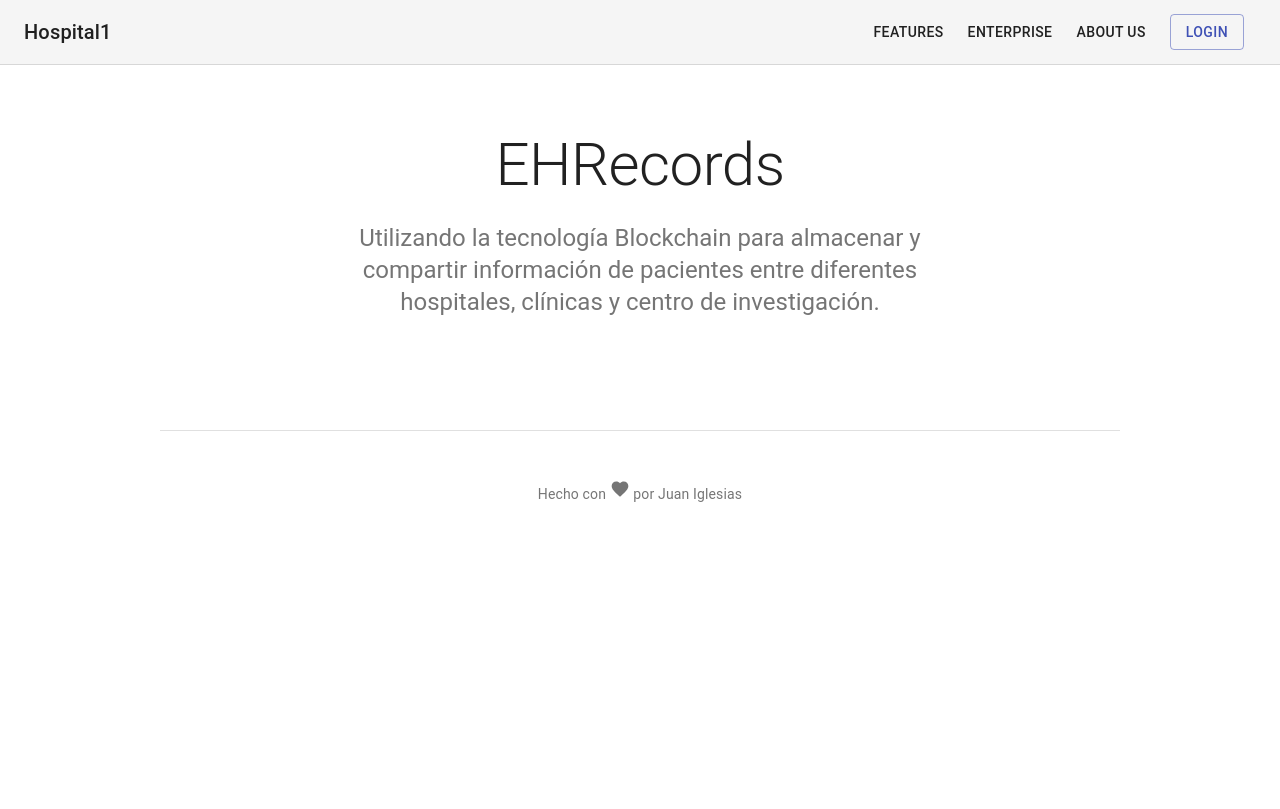
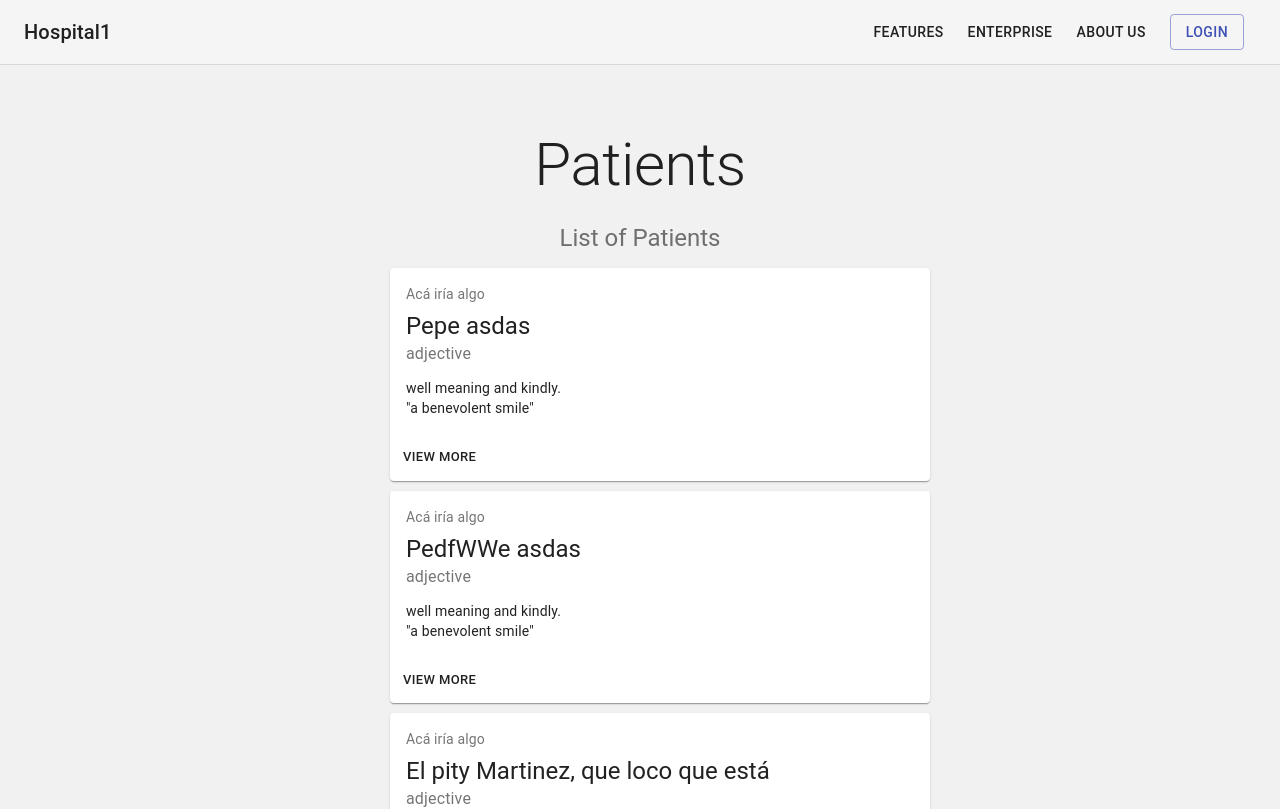
Before and after one commit to juaiglesias/ehrecords-hyperledger-blockchain, a React (Create React App) app in the folder web-app/: page /patients in a window 1280 px wide. Shown: the top 809 px of the page. Built offline with nearby package versions, Linux system fonts and the light colour scheme.

Commit message:
Showing patients cards

```diff
--- a/web-app/package.json
+++ b/web-app/package.json
@@ -7,6 +7,7 @@
     "@material-ui/icons": "^4.2.1",
     "react": "^16.8.6",
     "react-dom": "^16.8.6",
+    "react-router-dom": "^5.0.1",
     "react-scripts": "3.0.1"
   },
   "scripts": {
--- a/web-app/src/components/App.css
+++ b/web-app/src/components/App.css
@@ -1,6 +1,6 @@
-/*.App {
-  text-align: center;
-}*/
+.App {
+  background-color: #f1f1f1
+}
 
 .App-header {
   background-color: #282c34;
--- a/web-app/src/components/App.js
+++ b/web-app/src/components/App.js
@@ -1,16 +1,28 @@
 import React from 'react';
-import MenuAppBar from './appMenuBar/AppMenuBar';
-import AppFooter from './appFooter/AppFooter';
-import AppBody from './appBody/AppBody';
+import MenuBar from './menuBar/MenuBar';
+import Home from './home/Home';
+import PrincipalPage from './principalPage/PrincipalPage';
+import CssBaseline from '@material-ui/core/CssBaseline';
+
 import './App.css';
+import Footer from './footer/Footer';
+import {BrowserRouter as Router, Switch, Route} from 'react-router-dom';
 
 function App() {
   return (
-    <div className="App">
-      <MenuAppBar/>
-      <AppBody />
-      <AppFooter/>
-    </div>
+    <React.Fragment>
+      <CssBaseline />
+      <Router>
+        <div className="App">
+          <MenuBar/>
+          <Switch>
+            <Route path="/" exact component={Home} />
+            <Route path="/patients" component={PrincipalPage} />
+          </Switch>
+          <Footer/>
+        </div>
+      </Router>
+    </React.Fragment>
   );
 }
 
--- a/web-app/src/components/appFooter/AppFooter.js
+++ b/web-app/src/components/footer/Footer.js
@@ -17,7 +17,7 @@ const useStyles = makeStyles(theme => ({
     },
 }));
 
-export default function AppFooter() {
+export default function Footer() {
     const classes = useStyles();
 
     return (
--- a/web-app/src/components/appBody/AppBody.js
+++ b/web-app/src/components/home/Home.js
@@ -2,8 +2,6 @@ import React from 'react';
 import { Container } from '@material-ui/core';
 import Typography from '@material-ui/core/Typography';
 import { makeStyles } from '@material-ui/core/styles';
-import Box from '@material-ui/core/Box';
-
 
 const useStyles = makeStyles(theme => ({
     heroContent: {
@@ -13,7 +11,7 @@ const useStyles = makeStyles(theme => ({
     },
 }));
 
-export default function AppBody() {
+export default function Home() {
     const classes = useStyles();
 
     return (
--- a/web-app/src/components/appMenuBar/AppMenuBar.js
+++ b/web-app/src/components/menuBar/MenuBar.js
@@ -21,7 +21,7 @@ const useStyles = makeStyles(theme => ({
   },
 }));
 
-export default function AppMenuBar() {
+export default function MenuBar() {
   const classes = useStyles();
 
   return (
@@ -41,7 +41,7 @@ export default function AppMenuBar() {
               About Us
             </Link>
           </nav>
-          <Button href="#" color="primary" variant="outlined" className={classes.link}>
+          <Button href="/patients/" color="primary" variant="outlined" className={classes.link}>
             Login
           </Button>
         </Toolbar>
--- /dev/null
+++ b/web-app/src/components/patient/PatientSummaryCard.js
@@ -0,0 +1,53 @@
+import React from 'react';
+import { makeStyles } from '@material-ui/core/styles';
+import Card from '@material-ui/core/Card';
+import CardActions from '@material-ui/core/CardActions';
+import CardContent from '@material-ui/core/CardContent';
+import Button from '@material-ui/core/Button';
+import Typography from '@material-ui/core/Typography';
+
+const useStyles = makeStyles({
+    card: {
+      minWidth: 275,
+      margin: '10px',
+    },
+    bullet: {
+      display: 'inline-block',
+      margin: '0 2px',
+      transform: 'scale(0.8)',
+    },
+    title: {
+      fontSize: 14,
+    },
+    pos: {
+      marginBottom: 12,
+    },
+});
+
+export default function PatientSummaryCard(props) {
+    const classes = useStyles();
+
+    return (
+        <Card className={classes.card}>
+          <CardContent>
+            <Typography className={classes.title} color="textSecondary" gutterBottom>
+              Acá iría algo
+            </Typography>
+            <Typography variant="h5" component="h2">
+              {props.value.firstName} {props.value.lastName}
+            </Typography>
+            <Typography className={classes.pos} color="textSecondary">
+              adjective
+            </Typography>
+            <Typography variant="body2" component="p">
+              well meaning and kindly.
+              <br />
+              {'"a benevolent smile"'}
+            </Typography>
+          </CardContent>
+          <CardActions>
+            <Button size="small">View More</Button>
+          </CardActions>
+        </Card>
+    );
+}
--- /dev/null
+++ b/web-app/src/components/patientList/PatientList.js
@@ -0,0 +1,16 @@
+import React from 'react';
+
+import PatientSummaryCard from '../patient/PatientSummaryCard';
+
+export default function PatientList(props) {
+    const patients = props.patients;
+    const listPatients = patients.map((patient) =>
+        <PatientSummaryCard key={patient.id} value={patient} />
+    );
+
+    return (
+        <ul>
+            {listPatients}
+        </ul>
+    );
+}
--- /dev/null
+++ b/web-app/src/components/principalPage/PrincipalPage.js
@@ -0,0 +1,37 @@
+import React from 'react';
+import { Container } from '@material-ui/core';
+import Typography from '@material-ui/core/Typography';
+import { makeStyles } from '@material-ui/core/styles';
+
+import PatientList from '../patientList/PatientList';
+
+
+const useStyles = makeStyles(theme => ({
+    heroContent: {
+        padding: theme.spacing(8, 0, 6),
+        justifyContent: 'center',
+        alignItems: 'center',
+    },
+}));
+
+export default function PrincipalPage() {
+    const classes = useStyles();
+
+    const pacientes = [
+            {'id': 'A', 'firstName': 'Pepe', 'lastName': 'asdas'},
+            {'id': 'B', 'firstName': 'PedfWWe', 'lastName': 'asdas'},
+            {'id': 'C', 'firstName': 'El pity Martinez, que loco que está'}
+    ];
+
+    return (
+        <Container maxWidth="sm" component="main" className={classes.heroContent}>
+            <Typography component="h1" variant="h2" align="center" color="textPrimary" gutterBottom>
+            Patients
+            </Typography>
+            <Typography variant="h5" align="center" color="textSecondary" component="p">
+                List of Patients
+            </Typography>
+            <PatientList patients={pacientes} />
+        </Container>
+    );
+}
```
Also changed, not shown: 1 other file (tests, documents, lock files or other folders).
